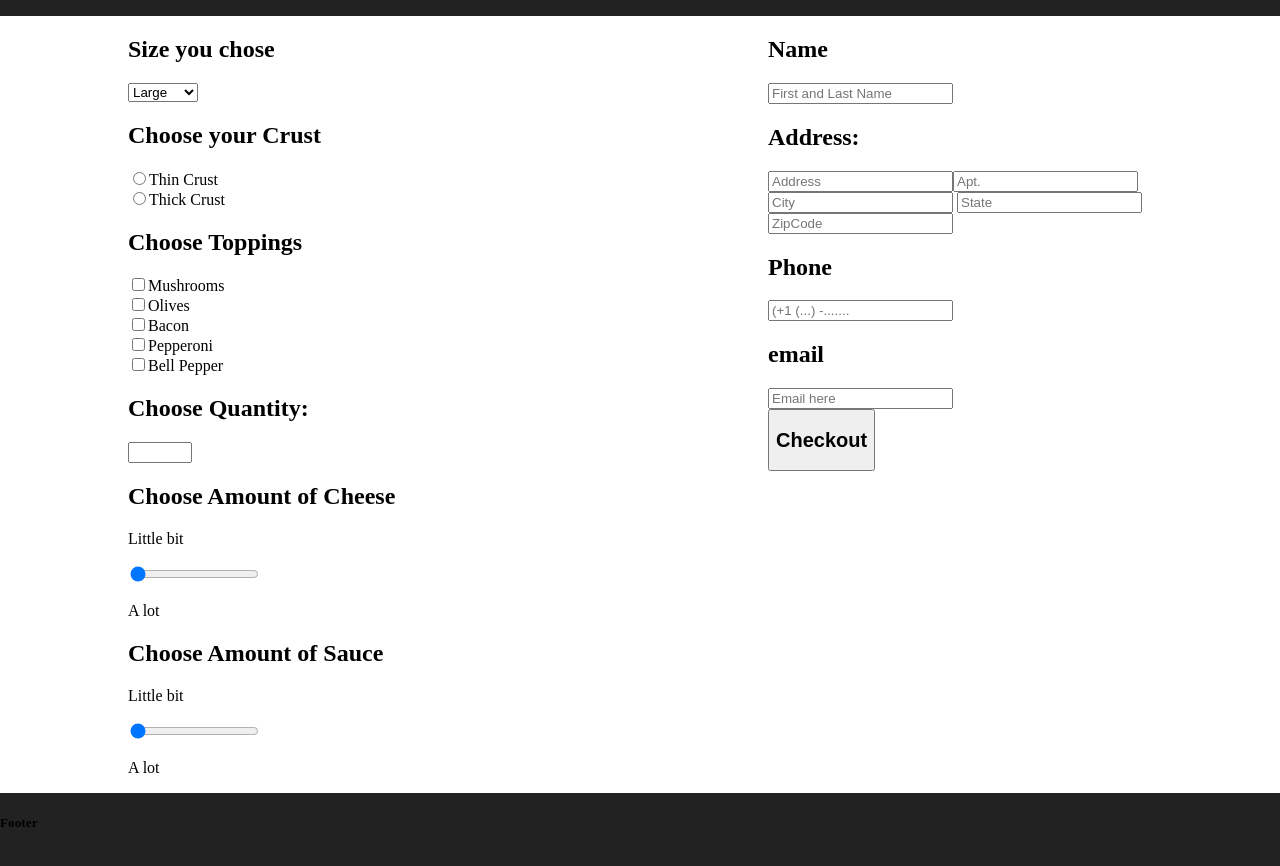
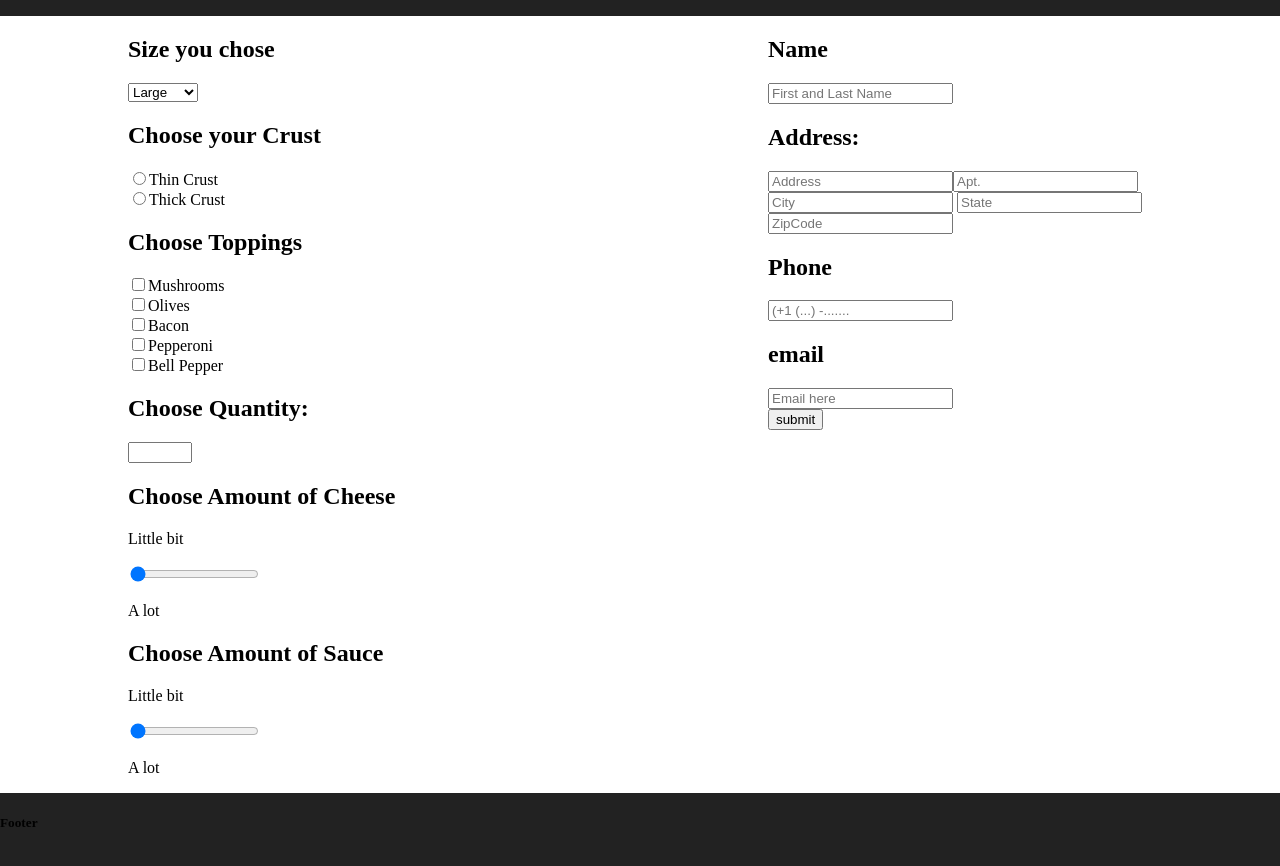
Before and after one commit to teikmeout/wdi_pizza_ecommerce, a website: page pizzaCheckout.html in a window 1280 px wide. Shown: the part 84-950 px from the top of the page. Drawn offline with nearby package versions, Linux system fonts and the light colour scheme.

Commit message:
updated submit button on checkout page

```diff
--- a/js/app.js
+++ b/js/app.js
@@ -41,7 +41,7 @@ document.addEventListener('DOMContentLoaded', function() {
     document.getElementById("form2").submit();
 }
 
-// onclick="submitForms()
+
 
 
 });
--- a/pizzaCheckout.html
+++ b/pizzaCheckout.html
@@ -61,7 +61,7 @@
        <h2>email</h2>
        <input type="email" name="email" placeholder="Email here"><br>
 
-    <button type="submit"><h2>Checkout</h2></button>
+    <input type="button" value="submit" onclick="submitForms()">
      </form>
 </div>
 </div>
```
